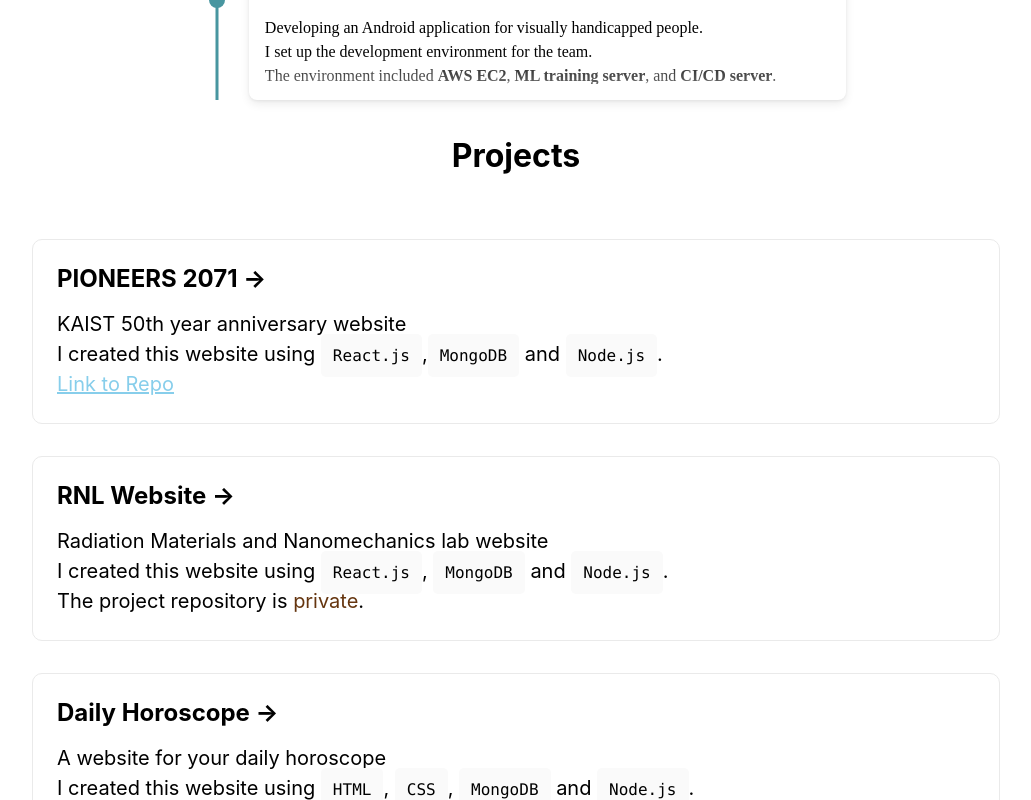
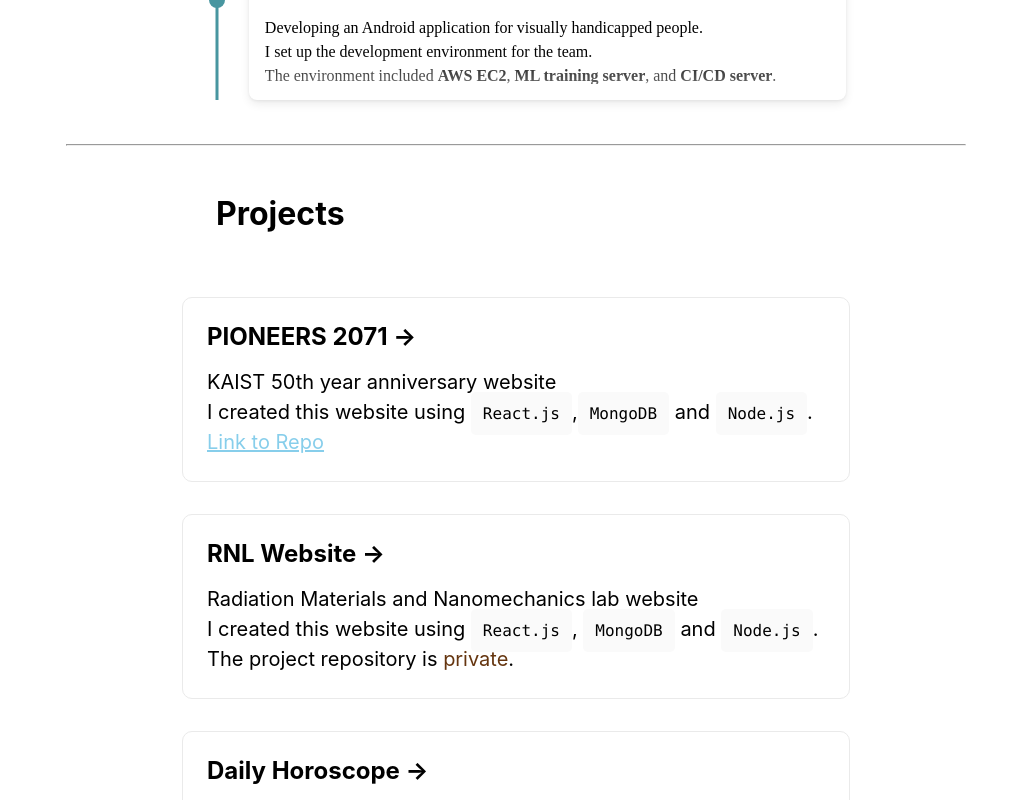
Before and after one commit to kreeos/portfolio, a Next.js app: page / in a window 1280 px wide. Shown: the part 1640-2440 px from the top of the page, without its empty margins (124-1155 px from the left). Built offline with nearby package versions, Linux system fonts and the light colour scheme.

Commit message:
Design fixed for deployment

```diff
--- a/pages/index.css
+++ b/pages/index.css
@@ -32,6 +32,7 @@ body {
   /* position: relative; */
   display: flex;
   width: 1000px;
+  padding-left: 100px;
 }
 
 .text::after {
@@ -79,15 +80,19 @@ body {
 }
 
 hr {
-  width: 80%;
+  width: 900px;
   color: #f1f1f1;
-  margin-top: 2em;
-  margin-bottom: 4em;
+  margin-bottom: 3em;
 }
 
 .section-title {
+  width: 700px;
+  display: flex;
+  flex-direction: row;
+  align-items: flex-start;
   font-size: 32px;
   font-weight: bold;
+  margin-left: 100px;
 }
 
 .page {
@@ -248,7 +253,7 @@ code {
   justify-content: center;
   flex-wrap: wrap;
 
-  max-width: 1000px;
+  max-width: 700px;
   margin-top: 3rem;
 }
 
--- a/pages/index.js
+++ b/pages/index.js
@@ -153,6 +153,7 @@ export default function Home() {
           </div>
           </Chrono>
       	</div>
+        <hr></hr>
 
 	      <div className="page">
       	  <a className="section-title">
@@ -223,7 +224,7 @@ export default function Home() {
       	  <hr></hr>
         </div>
 
-
+        {/*
       	<div className="page">
       	  <a className="section-title">
       	    Experiences
@@ -289,7 +290,7 @@ export default function Home() {
 	  </div>
 	  <hr></hr>
   </div>
-
+*/}
 </main>
 
       <footer>
```
